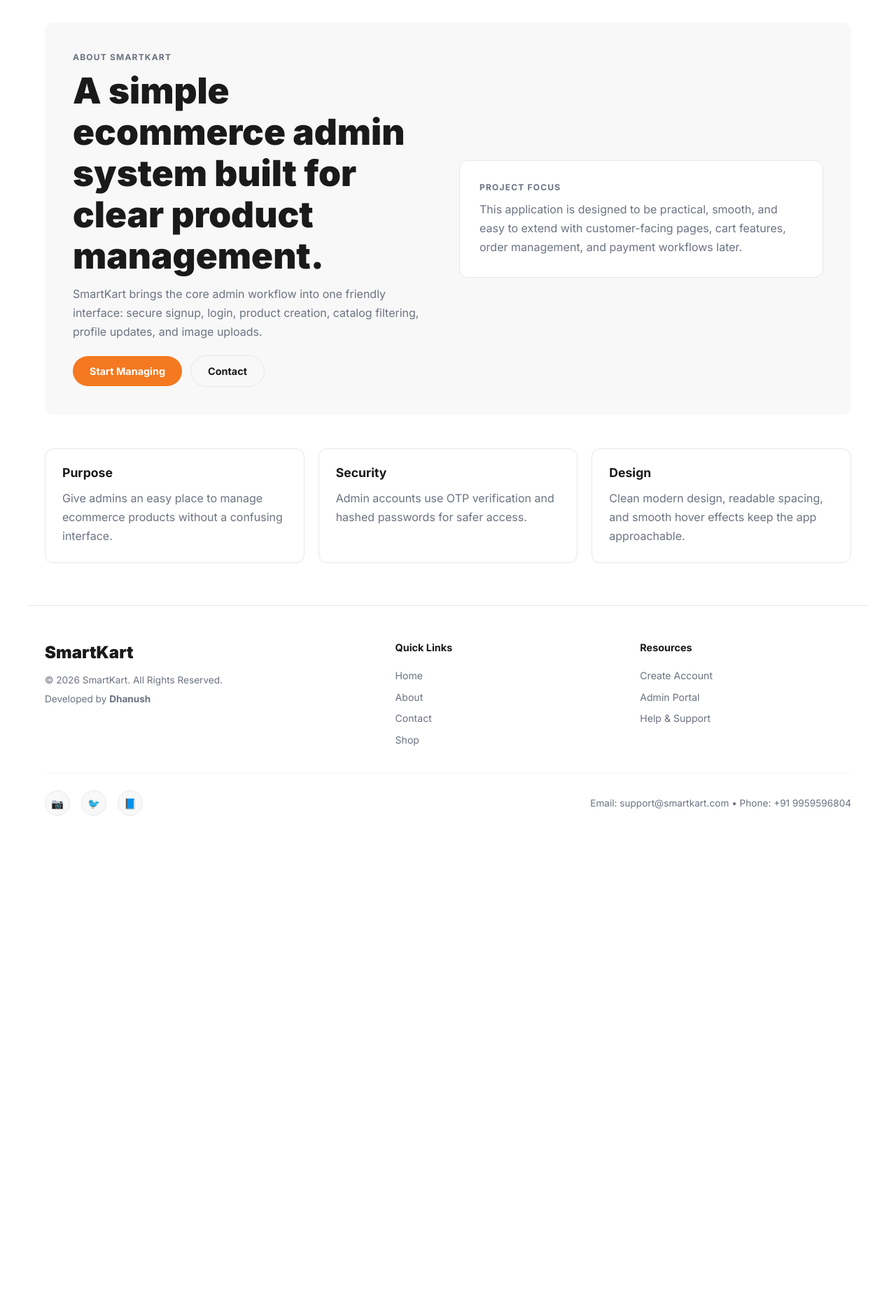
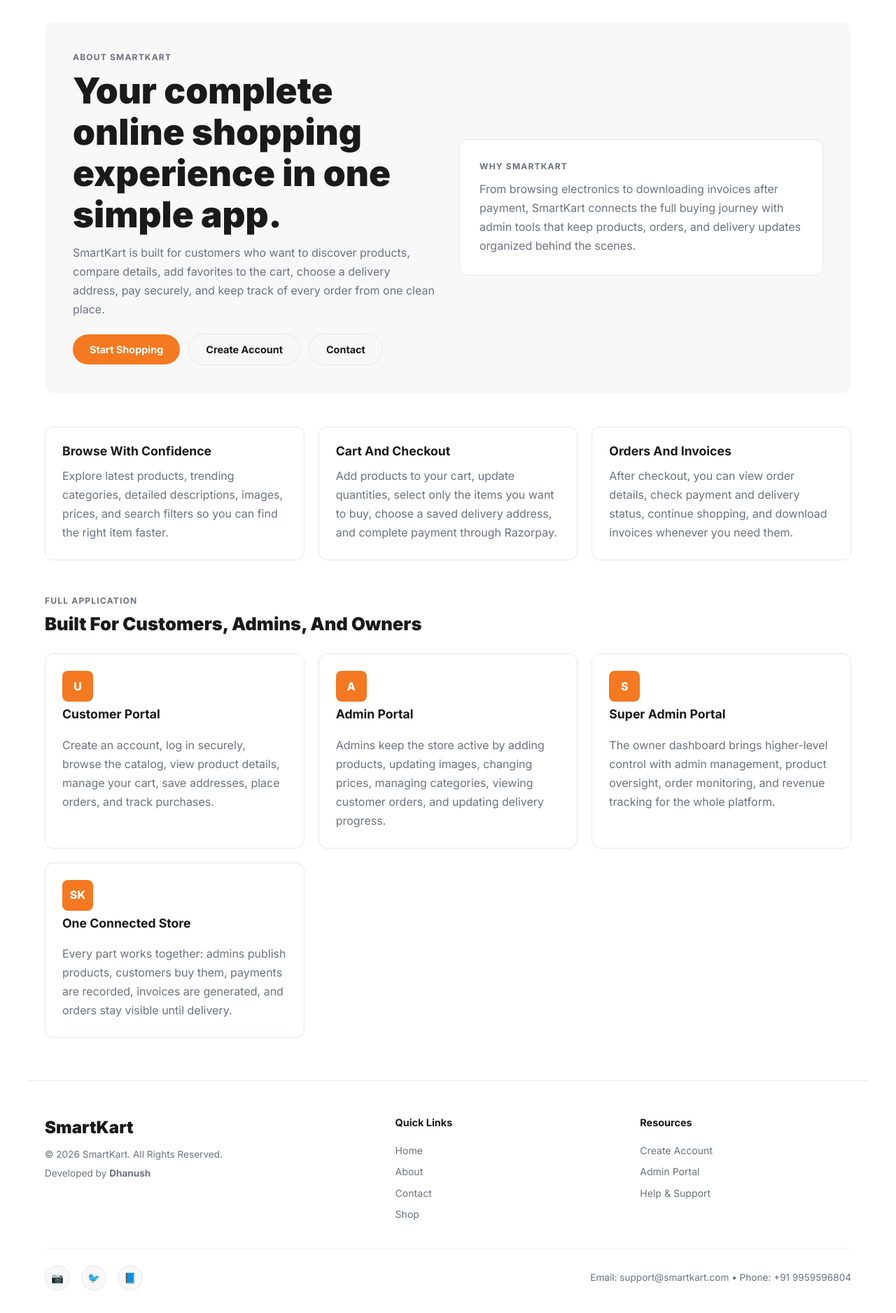
Before and after one commit to dhanush189/smartkart-ecommerce, a Flask app: page /about in a window 1280 px wide. Shown: the part 69-1946 px from the top of the page at 70% size. Before the commit the page ends 1235 px from the top, so only its background shows below. Run offline with Flask 3, Linux system fonts and the light colour scheme.

Commit message:
updated code

```diff
--- a/app.py
+++ b/app.py
@@ -305,17 +305,34 @@ def initialize_database():
     conn.close()
 
 
+def get_carousel_products(cursor):
+    cursor.execute(
+        """
+        SELECT *
+        FROM products
+        WHERE LOWER(category) IN ('smartphone', 'smartphones', 'mobile', 'mobiles')
+           OR LOWER(name) LIKE '%marshall%'
+        ORDER BY
+            CASE WHEN LOWER(name) LIKE '%marshall%' THEN 1 ELSE 0 END,
+            product_id DESC
+        LIMIT 5
+        """
+    )
+    return cursor.fetchall()
+
+
 # ---------------- HOME PAGE ----------------
 @app.route('/')
 def home():
     conn = get_db_connection()
     cursor = conn.cursor(dictionary=True)
+    carousel_products = get_carousel_products(cursor)
     cursor.execute("SELECT * FROM products ORDER BY product_id DESC")
     products = cursor.fetchall()
     cursor.close()
     conn.close()
 
-    return render_template("admin/index.html", products=products)
+    return render_template("admin/index.html", products=products, carousel_products=carousel_products)
 
 
 @app.route('/about')
@@ -1255,6 +1272,8 @@ def user_dashboard():
     cursor.execute("SELECT DISTINCT category FROM products ORDER BY category")
     categories = cursor.fetchall()
 
+    carousel_products = get_carousel_products(cursor)
+
     cursor.execute("SELECT * FROM products ORDER BY product_id DESC")
     products = cursor.fetchall()
 
@@ -1265,6 +1284,7 @@ def user_dashboard():
         "user/user_home.html",
         user_name=session['user_name'],
         products=products,
+        carousel_products=carousel_products,
         categories=categories
     )
 
--- a/templates/admin/about.html
+++ b/templates/admin/about.html
@@ -6,31 +6,64 @@
 <section class="hero" style="background: var(--surface-alt);">
     <div>
         <p class="eyebrow">About SmartKart</p>
-        <h1>A simple ecommerce admin system built for clear product management.</h1>
-        <p>SmartKart brings the core admin workflow into one friendly interface: secure signup, login, product creation, catalog filtering, profile updates, and image uploads.</p>
+        <h1>Your complete online shopping experience in one simple app.</h1>
+        <p>SmartKart is built for customers who want to discover products, compare details, add favorites to the cart, choose a delivery address, pay securely, and keep track of every order from one clean place.</p>
         <div class="hero-actions">
-            <a class="btn" href="{{ url_for('admin_login') }}">Start Managing</a>
+            <a class="btn" href="{{ url_for('user_login') }}">Start Shopping</a>
+            <a class="btn btn-secondary" href="{{ url_for('user_register') }}">Create Account</a>
             <a class="btn btn-secondary" href="{{ url_for('contact') }}">Contact</a>
         </div>
     </div>
     <div class="hero-panel">
-        <p class="eyebrow">Project Focus</p>
-        <p>This application is designed to be practical, smooth, and easy to extend with customer-facing pages, cart features, order management, and payment workflows later.</p>
+        <p class="eyebrow">Why SmartKart</p>
+        <p>From browsing electronics to downloading invoices after payment, SmartKart connects the full buying journey with admin tools that keep products, orders, and delivery updates organized behind the scenes.</p>
     </div>
 </section>
 
 <section class="info-grid">
     <article class="card">
-        <h3>Purpose</h3>
-        <p>Give admins an easy place to manage ecommerce products without a confusing interface.</p>
+        <h3>Browse With Confidence</h3>
+        <p>Explore latest products, trending categories, detailed descriptions, images, prices, and search filters so you can find the right item faster.</p>
     </article>
     <article class="card">
-        <h3>Security</h3>
-        <p>Admin accounts use OTP verification and hashed passwords for safer access.</p>
+        <h3>Cart And Checkout</h3>
+        <p>Add products to your cart, update quantities, select only the items you want to buy, choose a saved delivery address, and complete payment through Razorpay.</p>
     </article>
     <article class="card">
-        <h3>Design</h3>
-        <p>Clean modern design, readable spacing, and smooth hover effects keep the app approachable.</p>
+        <h3>Orders And Invoices</h3>
+        <p>After checkout, you can view order details, check payment and delivery status, continue shopping, and download invoices whenever you need them.</p>
     </article>
 </section>
+
+<section style="margin-top:48px;">
+    <div class="section-head">
+        <div>
+            <p class="eyebrow">Full Application</p>
+            <h2 class="section-title">Built For Customers, Admins, And Owners</h2>
+        </div>
+    </div>
+
+    <div class="feature-grid">
+        <article class="card role-card">
+            <span class="role-icon">U</span>
+            <h3>Customer Portal</h3>
+            <p>Create an account, log in securely, browse the catalog, view product details, manage your cart, save addresses, place orders, and track purchases.</p>
+        </article>
+        <article class="card role-card">
+            <span class="role-icon">A</span>
+            <h3>Admin Portal</h3>
+            <p>Admins keep the store active by adding products, updating images, changing prices, managing categories, viewing customer orders, and updating delivery progress.</p>
+        </article>
+        <article class="card role-card">
+            <span class="role-icon">S</span>
+            <h3>Super Admin Portal</h3>
+            <p>The owner dashboard brings higher-level control with admin management, product oversight, order monitoring, and revenue tracking for the whole platform.</p>
+        </article>
+        <article class="card role-card">
+            <span class="role-icon">SK</span>
+            <h3>One Connected Store</h3>
+            <p>Every part works together: admins publish products, customers buy them, payments are recorded, invoices are generated, and orders stay visible until delivery.</p>
+        </article>
+    </div>
+</section>
 {% endblock %}
--- a/templates/admin/base.html
+++ b/templates/admin/base.html
@@ -77,23 +77,6 @@
         <a href="{{ url_for('admin_profile') }}"
            class="{% if request.endpoint == 'admin_profile' %}active{% endif %}">
             Profile
-        </a>
-
-        {% set cart_items = session.get('cart', {}) %}
-        {% set cart_counter = namespace(total=0) %}
-        {% for cart_item in cart_items.values() %}
-            {% set cart_counter.total = cart_counter.total + cart_item.quantity %}
-        {% endfor %}
-        {% set cart_count = cart_counter.total %}
-        <a href="{{ url_for('view_cart') }}"
-           class="cart-icon-link {% if request.endpoint == 'view_cart' %}active{% endif %}"
-           aria-label="Cart with {{ cart_count }} products"
-           title="Cart">
-            <svg width="24" height="24" viewBox="0 0 24 24" fill="none" stroke="currentColor" stroke-width="2" stroke-linecap="round" stroke-linejoin="round" aria-hidden="true">
-                <circle cx="9" cy="21" r="1"/><circle cx="20" cy="21" r="1"/>
-                <path d="M1 1h4l2.68 13.39a2 2 0 0 0 2 1.61h9.72a2 2 0 0 0 2-1.61L23 6H6"/>
-            </svg>
-            <span class="cart-badge">{{ cart_count }}</span>
         </a>
 
         <a class="nav-cta" href="{{ url_for('admin_logout') }}">
```
Also changed, not shown: config.py (+9 -8 lines), static/css/style.css (+15 -12 lines), templates/admin/index.html (+8 -6 lines), templates/user/user_home.html (+7 -5 lines), smartkart.db.
